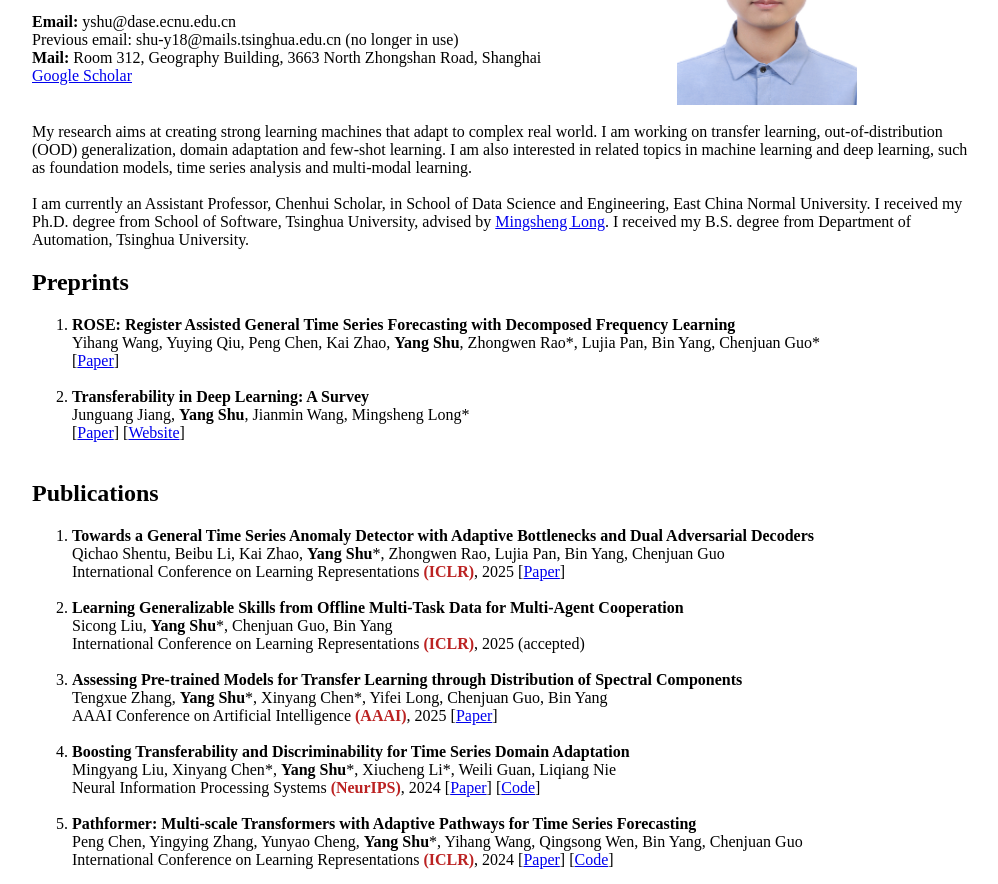
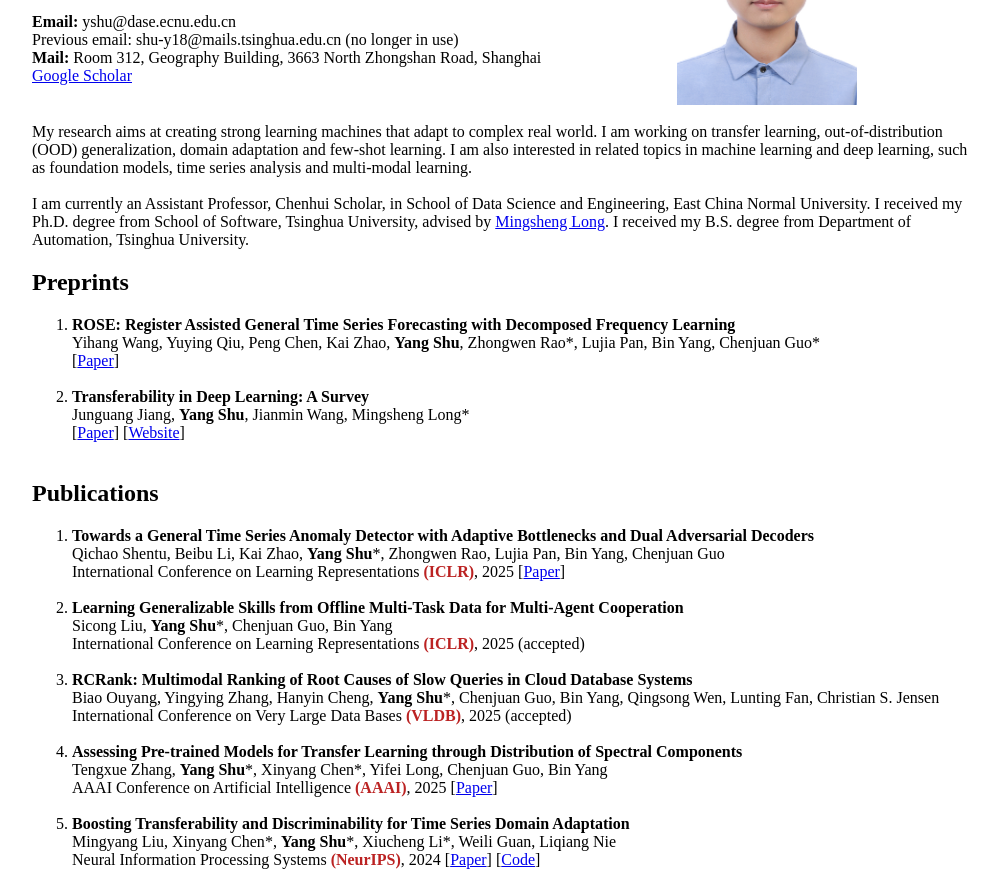
Before and after one commit to shuyang96/shuyang96.github.io, a plain HTML site: page index.html in a window 1280 px wide. Shown: the part 163-1047 px from the top of the page, without its empty margins (178-1176 px from the left). Drawn offline with Linux system fonts and the light colour scheme.

Commit message:
Update index.html

```diff
--- a/index.html
+++ b/index.html
@@ -63,6 +63,11 @@
      <li><strong>Learning Generalizable Skills from Offline Multi-Task Data for Multi-Agent Cooperation</strong><br>
     Sicong Liu, <strong>Yang Shu</strong><span style="font-family:Wingdings">*</span>, Chenjuan Guo, Bin Yang<br>
     <span>International Conference on Learning Representations <b><font color='#BB2222'>(ICLR)</font></b>, 2025 (accepted)</span>
+     </li><br>
+
+     <li><strong>RCRank: Multimodal Ranking of Root Causes of Slow Queries in Cloud Database Systems</strong><br>
+    Biao Ouyang, Yingying Zhang, Hanyin Cheng, <strong>Yang Shu</strong><span style="font-family:Wingdings">*</span>, Chenjuan Guo, Bin Yang, Qingsong Wen, Lunting Fan, Christian S. Jensen<br>
+        <span>International Conference on Very Large Data Bases <b><font color='#BB2222'>(VLDB)</font></b>, 2025 (accepted)</span>
      </li><br>
 
     <li><strong>Assessing Pre-trained Models for Transfer Learning through Distribution of Spectral Components</strong><br>
```
